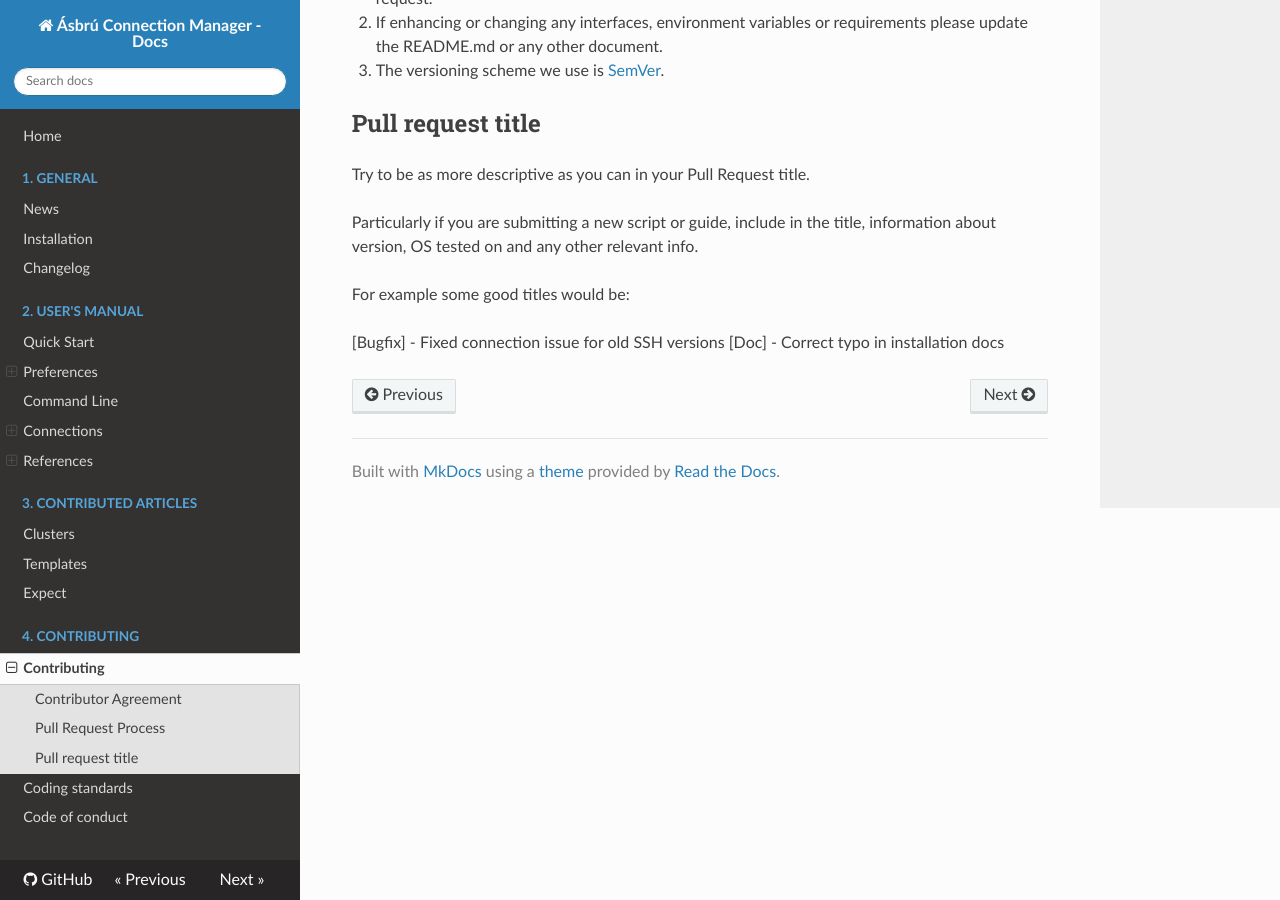
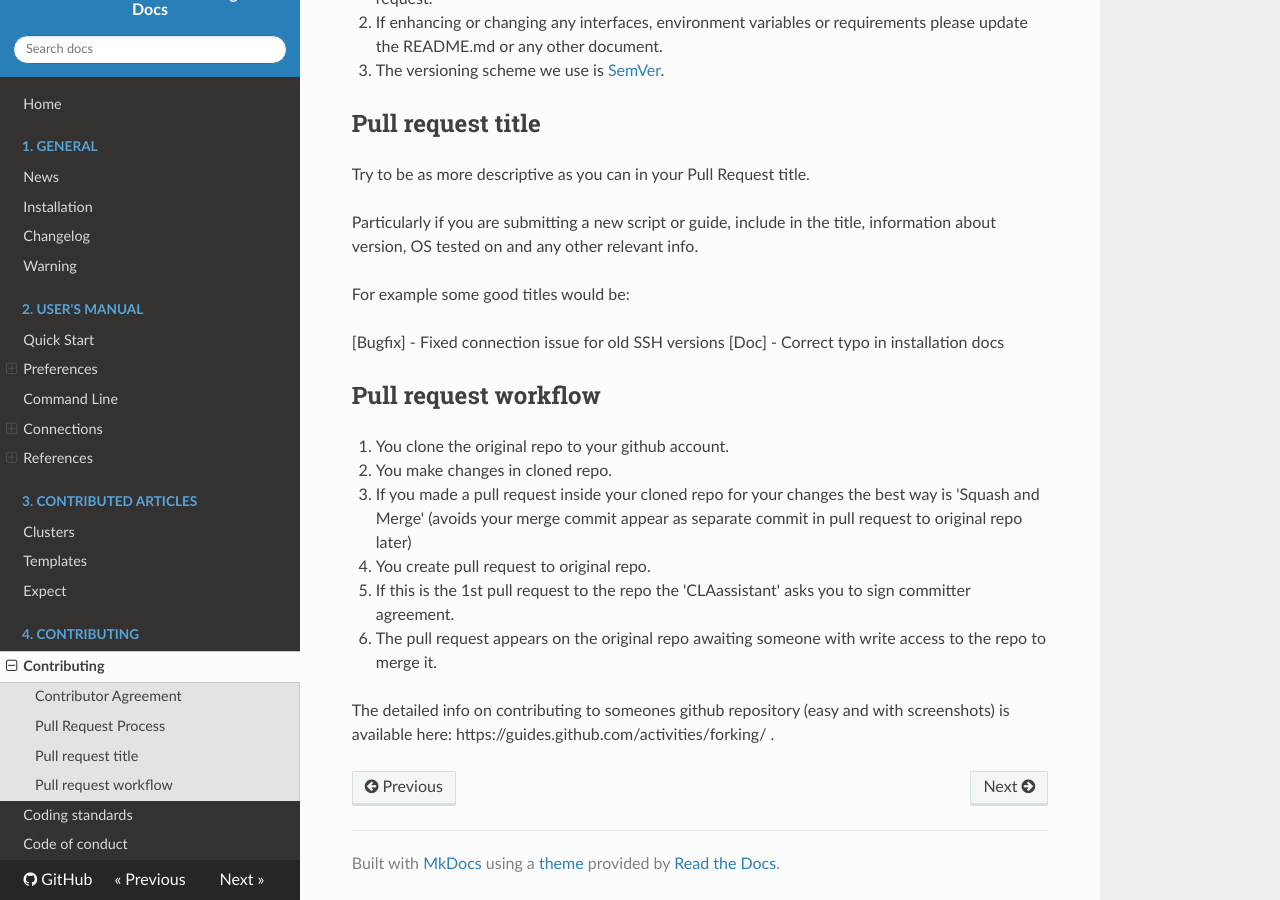
Before and after one commit to asbru-cm/asbru-cm, an MkDocs documentation site: the page built from doc/Contributing/index.md, in a window 1280 px wide and 900 px high, scrolled down 789 px. Built offline with MkDocs 1.6.1, drawn with Linux system fonts in a browser that asks for light colours; nearby versions of some CDN libraries.

Commit message:
[Doc] Create sensitive-info-notice.md (#567)
* Create senvitive-info-notice.md

```diff
--- a/doc/Contributing/index.md
+++ b/doc/Contributing/index.md
@@ -33,3 +33,15 @@
 
 [Bugfix] - Fixed connection issue for old SSH versions
 [Doc] - Correct typo in installation docs
+
+## Pull request workflow
+1. You clone the original repo to your github account.
+2. You make changes in cloned repo.
+3. If you made a pull request inside your cloned repo for your changes the best way is 'Squash and Merge'
+   (avoids your merge commit appear as separate commit in pull request to original repo later)
+4. You create pull request to original repo.
+5. If this is the 1st pull request to the repo the 'CLAassistant' asks you to sign committer agreement.
+6. The pull request appears on the original repo awaiting someone with write access to the repo to merge it.
+
+The detailed info on contributing to someones github repository (easy and with screenshots) is available here:
+https://guides.github.com/activities/forking/ .
--- a/mkdocs.yml
+++ b/mkdocs.yml
@@ -15,6 +15,7 @@
       - News: General/NEWS.md
       - Installation: General/Installation.md
       - Changelog: General/Changelog.md
+      - Warning:   General/sensitive-info-notice.md
   - 2. User's Manual:
       - Quick Start: Manual/QuickStart.md
       - Preferences:
```
Also changed, not shown: doc/General/sensitive-info-notice.md (added, +16 -0 lines).
